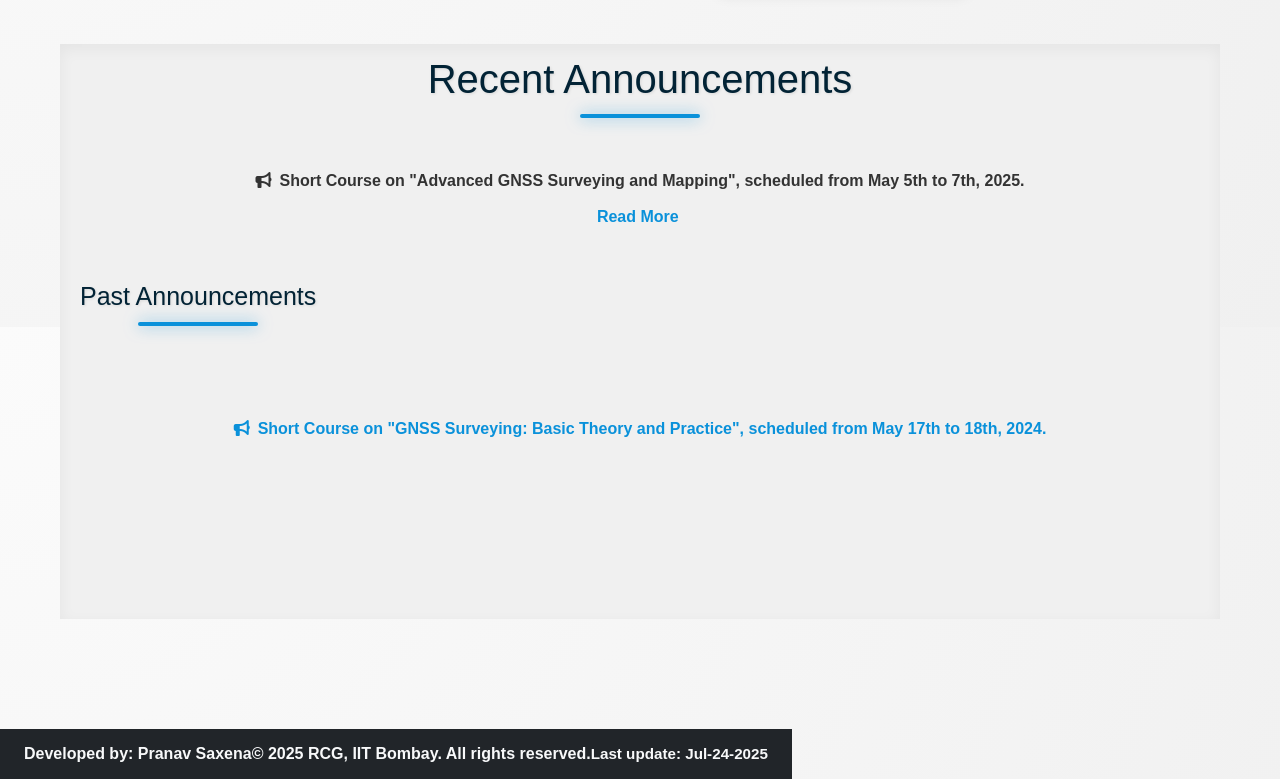
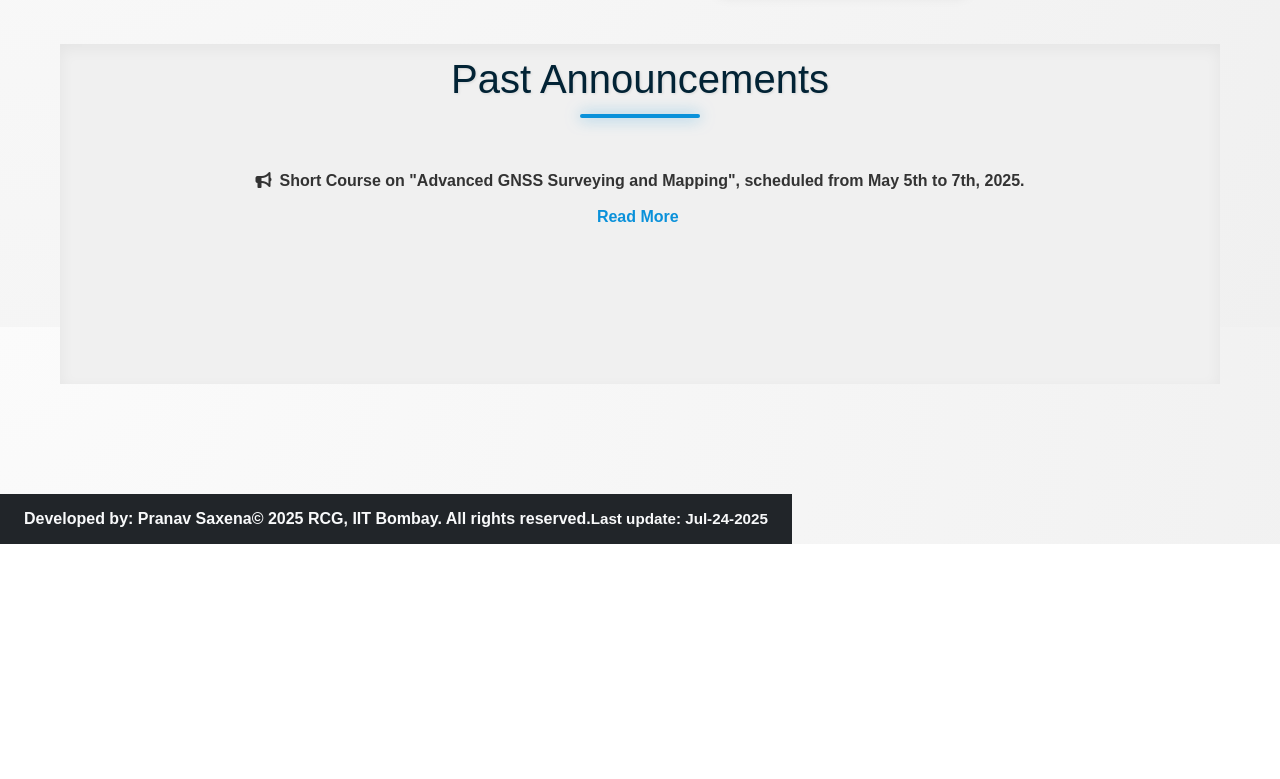
Before and after one commit to Smitrgeo15/WEBSITE, a plain HTML site: page index.html in a window 1280 px wide. Shown: the part 1273-2052 px from the top of the page. After the commit the page ends 1817 px from the top, so only its background shows below. Drawn offline with nearby package versions, Linux system fonts and the light colour scheme; a script that the page names is missing; a web font is replaced by a local one.

Commit message:
Update index.html

```diff
--- a/index.html
+++ b/index.html
@@ -129,7 +129,7 @@
     <!-- Recent Announcements Section - Full Breadth -->
     <section class="announcements-section">
         <div class="container">
-            <h2 class="section-heading">Recent Announcements</h2>
+            <h2 class="section-heading">Past Announcements</h2>
             <!-- Slider Container -->
             <div id="announcementsSliderContainer" style="position: relative; width: 100%; margin: 30px auto; overflow: hidden; min-height: 80px; transition: min-height 0.3s ease-out;">
                 <!-- Slider Items -->
@@ -142,7 +142,7 @@
                     </div>
                     <div class="slider-item" style="position: absolute; width: 100%; top: 0; left: 0; transform: translateX(0%); opacity: 1; transition: transform 0.8s ease-in-out, opacity 0.8s ease-in-out; padding: 10px 0; text-align: center;">
                     <p style="margin: 0;"><strong><i class="fas fa-bullhorn me-2"></i>Short Course on "GNSS Surveying: Basic Theory and Practice", scheduled from May 17th to 18th, 2024.</strong></p>
-                    <a href="#" class="read-more-btn" data-target="full-content-0" role="button" style="color: #0a91da; cursor: pointer; font-weight: bold; margin-top: 10px; display: inline-block; text-decoration: none; transition: text-decoration 0.2s ease;">
+                    <a href="#" class="read-more-btn" data-target="full-content-1" role="button" style="color: #0a91da; cursor: pointer; font-weight: bold; margin-top: 10px; display: inline-block; text-decoration: none; transition: text-decoration 0.2s ease;">
                 <div id="full-content-1" class="full-content" style="display: none; margin-top: 10px;">
                     </div>
                 </div>
@@ -188,14 +188,16 @@
                     </div>
                 </div> -->
             </div>
+            <!--
             <h2 class="section-heading" style="font-size: 25px;"> Past Announcements</h2>
             <div id="announcementsSliderContainer" style="position: relative; width: 100%; margin: 30px auto; overflow: hidden; min-height: 80px; transition: min-height 0.3s ease-out;">
-                <!-- Slider Items -->
+                <!-- Slider Items
                 <div class="slider-item" style="position: absolute; width: 100%; top: 0; left: 0; transform: translateX(0%); opacity: 1; transition: transform 0.8s ease-in-out, opacity 0.8s ease-in-out; padding: 10px 0; text-align: center;">
                     <p style="margin: 0;"><strong><i class="fas fa-bullhorn me-2"></i>Short Course on "GNSS Surveying: Basic Theory and Practice", scheduled from May 17th to 18th, 2024.</strong></p>
                     <a href="#" class="read-more-btn" data-target="full-content-0" role="button" style="color: #0a91da; cursor: pointer; font-weight: bold; margin-top: 10px; display: inline-block; text-decoration: none; transition: text-decoration 0.2s ease;">
                     </div>
                 </div>
+        -->
         </div>
     </section>
 </main>
```
